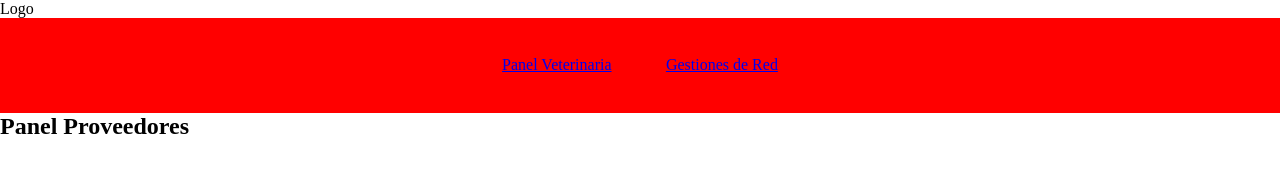
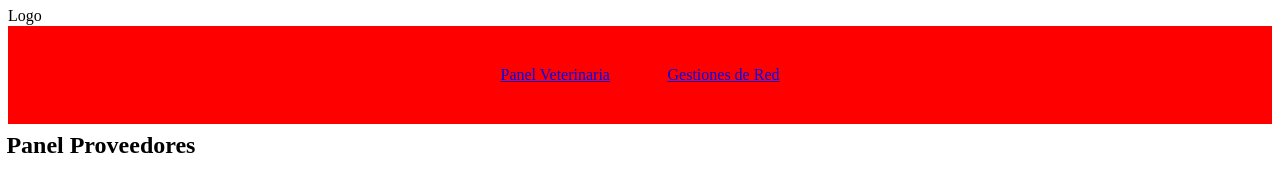
Before and after one commit to jonapadin/TPFINALFIP, a website built with Vite: page pages/provedoores.html in a window 1280 px wide. Built offline with nearby package versions, Linux system fonts and the light colour scheme.

Commit message:
CSS JUAN

```diff
--- a/css/style.css
+++ b/css/style.css
@@ -1,5 +1,5 @@
 *{
-padding: 0;
+padding: 0.1rem;
 margin:0;
 box-sizing: border-box;
 }
```
